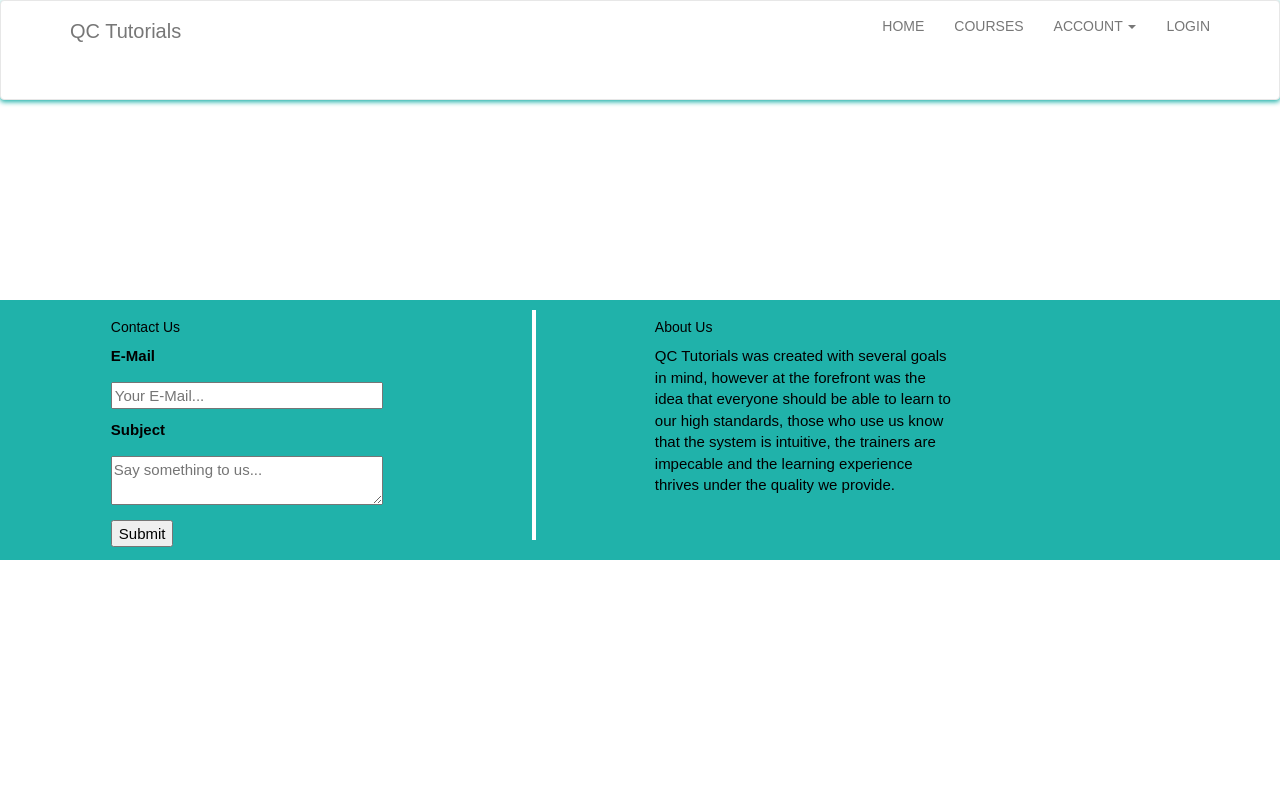
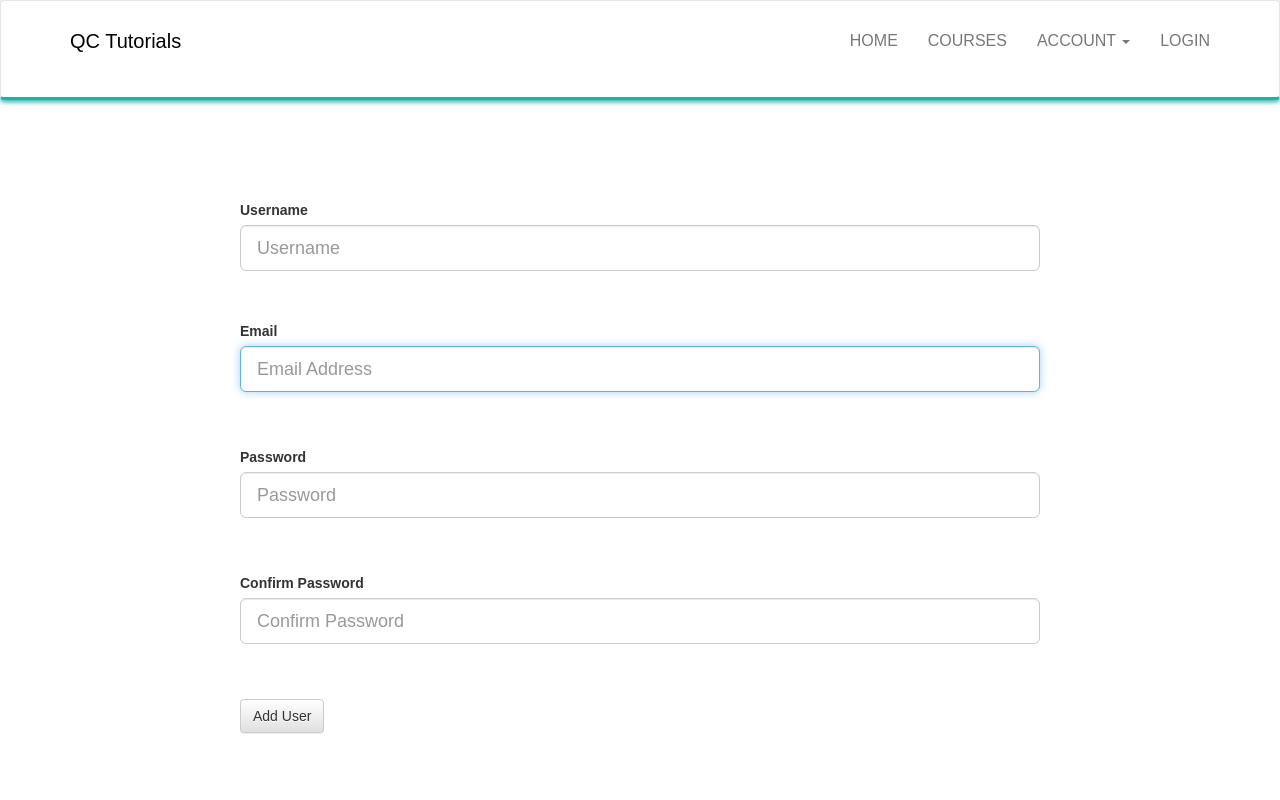
Before and after one commit to zakariyakassim/LMSProject, a React (Create React App) app in the folder frontend/: page /AddUser in a window 1280 px wide. Shown: the top 800 px of the page. Built offline with nearby package versions, Linux system fonts and the light colour scheme.

Commit message:
Sign up created
sign up created

```diff
--- a/frontend/src/App.js
+++ b/frontend/src/App.js
@@ -7,6 +7,7 @@ import Home from './home/Home';
 import Courses from './course/Courses';
 import AddCourse from './addCourse/AddCourse';
 import Profile from './profile/Profile';
+import Signup from './addUser/Signup';
 
 import './App.css';
 
@@ -19,7 +20,7 @@ export class App extends React.Component {
 				     <Route exact path="/" component = {Home}/>
 					 <Route path="/courses" component = {Courses}/>
                      <Route path="/AddCourse" component = {AddCourse}/>
-					<Route path="/Profile" component = {Profile}/>
+					<Route path="/AddUser" component = {Signup}/>
 				  <Footer />
 
                   </React.Fragment>
--- /dev/null
+++ b/frontend/src/addUser/Signup.css
@@ -0,0 +1,7 @@
+#add-new-user{
+	margin-top:100px;
+	height:800px;
+	width:800px;
+	margin-left:auto;
+	margin-right:auto;
+}
--- /dev/null
+++ b/frontend/src/addUser/Signup.jsx
@@ -0,0 +1,165 @@
+import React, { Component } from "react";
+import {HelpBlock,FormGroup,FormControl, ControlLabel} from "react-bootstrap";
+import classNames from 'classnames';
+import Button from "react-bootstrap/es/Button";
+
+import "./Signup.css";
+
+export default class Signup extends Component {
+    constructor(props) {
+        super(props);
+
+        this.state = {
+            isLoading: false,
+            username:"",
+            email: "",
+            password: "",
+            confirmPassword: "",
+            confirmationCode: "",
+            newUser: null
+        };
+    }
+
+	formDefaults = {
+	  username: { value: '', isValid: true, message: '' },
+      email: { value: '', isValid: true, message: '' },
+      password: { value:'', isValid: true, message: '' },
+      confirmPassword: { value: '', isValid: true, message: '' }
+    }
+
+    state = {
+      ...this.formDefaults
+    };
+
+    validateForm() {
+        return (
+		    console.log(this),
+            this.state.username.length > 0 &&
+            this.state.email.length > 0 &&
+            this.state.password.length > 0 &&
+            this.state.password === this.state.confirmPassword
+        );
+    }
+
+      onChange = (e) => {
+        this.setState({ [e.target.name]: e.target.value });
+      }
+
+
+    validateConfirmationForm() {
+        return this.state.confirmationCode.length > 0;
+    }
+
+    handleChange = event => {
+        this.setState({
+            [event.target.id]: event.target.value
+        });
+    }
+
+    handleSubmit = async event => {
+        event.preventDefault();
+        this.setState({ isLoading: true });
+        this.setState({ newUser: "test" });
+        this.setState({ isLoading: false });
+    }
+
+
+    resetForm = () => {
+        this.setState({
+            ...this.state,
+            username: '',
+            email: '',
+            password: '',
+            confirmPassword: ''
+        })
+        alert('User Added!');
+    }
+
+    handleSubmit(e){
+        alert('You course,' + this.state.value + 'has been created');
+        e.preventDefault();
+    }
+
+
+    renderForm() {
+	  const {username, email, password, confirmPassword } = this.state;
+      const emailGroupClass = classNames('form-group',
+        { 'has-error': !email.isValid }
+      );
+      const passwordGroupClass = classNames('form-group',
+        { 'has-error': !password.isValid }
+      );
+      const confirmGroupClass = classNames('form-group',
+        { 'has-error': !confirmPassword.isValid }
+      );
+        return (
+            <form id="add-new-user" onSubmit={this.handleSubmit}>
+                <FormGroup class="formGroup" controlId="username" bsSize="large">
+                    <ControlLabel>Username</ControlLabel>
+                    <FormControl
+                        autoFocus
+                        type="text"
+						placeholder="Username"
+                        value={this.state.username}
+                        onChange={this.handleChange}
+
+                    />
+					<span className="help-block"></span>
+					<br></br>
+					<br></br>
+                <FormGroup class="formGroup" controlId="email" bsSize="large">
+                    <ControlLabel>Email</ControlLabel>
+                    <FormControl
+                        autoFocus
+                        type="email"
+						placeholder="Email Address"
+                        value={this.state.email}
+                        onChange={this.handleChange}
+                    />
+					<span className="help-block"></span>
+
+                </FormGroup>
+				<br></br>
+					<br></br>
+                <FormGroup class="formGroup" controlId="password" bsSize="large">
+                    <ControlLabel>Password</ControlLabel>
+                    <FormControl
+                        value={this.state.password}
+                        onChange={this.handleChange}
+						placeholder="Password"
+                        type="password"
+                    />
+
+                </FormGroup>
+				<br></br>
+					<br></br>
+                <FormGroup controlId="confirmPassword" bsSize="large">
+                    <ControlLabel>Confirm Password</ControlLabel>
+                    <FormControl
+                        value={this.state.confirmPassword}
+                        onChange={this.handleChange}
+						placeholder="Confirm Password"
+                        type="password"
+                    />
+					<br></br>
+					<br></br>
+                </FormGroup>
+                    <FormGroup controlId="confirmUser" bsSize="large">
+                        <Button type='reset' onClick={this.resetForm}>Add User</Button>
+                    </FormGroup>
+
+                </FormGroup>
+            </form>
+        );
+    }
+
+    render() {
+        return (
+            <div className="Signup">
+                {this.state.newUser === null
+                    ? this.renderForm()
+                    : this.renderConfirmationForm()}
+            </div>
+        );
+    }
+}
--- a/frontend/src/home/Home.css
+++ b/frontend/src/home/Home.css
@@ -4,18 +4,21 @@
 	text-align:center;
 	margin-left:auto;
 	margin-right:auto;
+	margin-top:2%;
 }
+
 #home-body{
+
 	background-color:#FFFFFF;
 	margin-top:0px;
-	height:100%;
+	height:700px;
 
 }
 
 #home-body #row{
-
+	margin-top:2%;
 	display: grid;
-	grid-gap: 10px;
+	grid-gap: 80px;
 	grid-template-columns: auto auto;
 	padding: 10px;
 
--- a/frontend/src/main/Footer.css
+++ b/frontend/src/main/Footer.css
@@ -5,7 +5,7 @@
 	width:100%;
 	height:260px;
 	color:#FFFFFF;
-	background-color:lightseagreen;
+	background-color:rgb(25,171,168);
 }
 
 #footer-row{
--- a/frontend/src/main/MainNav.css
+++ b/frontend/src/main/MainNav.css
@@ -1,15 +1,24 @@
 .navbar-default .navbar-brand{
-	font-size: 36px;
-	padding-top:20px;
+	margin-top:15px;
 }
+.navbar-default .navbar-nav{
+	margin-top:15px;
+}
+.navbar-default .navbar-nav>li>a{
+	font-size:16px;
+	text-decoration: none;
+}
+.navbar-nav>li>a:hover{
 
+}
 
 .site-name a{
 	text-decoration:none;
-	color:#777;
+	color:#000000;
+
 }
 .site-name a:hover{
-	color:#333;
+	color:black;
 }
 .loginBar{
 	width:350px;
@@ -21,7 +30,7 @@
 }
 
 .navbar-default .navbar-brand{
-	color:black;
+	color:white;
 	font-size:20px;
 }
 .navbar-default{
@@ -29,17 +38,14 @@
 	width:100%;
 	height:100px;
 	background-image:none;
-	background-color:white;
+	background-color: #FFFFFF ;
 	box-shadow: 0px 2px 5px lightseagreen;
+	border-bottom: 3px solid lightseagreen;
 }
 .pageLink{
 	visibility:hidden;
 }
 
-.navbar-nav>li>a {
-	text-decoration: none;
-}
-
 a {
 outline: none !important;
 }
--- a/frontend/src/main/MainNav.jsx
+++ b/frontend/src/main/MainNav.jsx
@@ -22,6 +22,7 @@ const MainNav =() => {
 	<NavItem  eventKey={2} href="/courses">COURSES</NavItem>
 	<NavDropdown  eventKey="3" title="ACCOUNT" id="nav-dropdown">
 		  <MenuItem href="/AddCourse" id="add-course">Add Course</MenuItem>
+		   <MenuItem href="/AddUser" id="add-user">Add User</MenuItem>
     </NavDropdown>
     </Nav>
 	<Nav className="Search">
```
Also changed, not shown: frontend/src/addUser/formErrors.js (added, +14 -0 lines).
